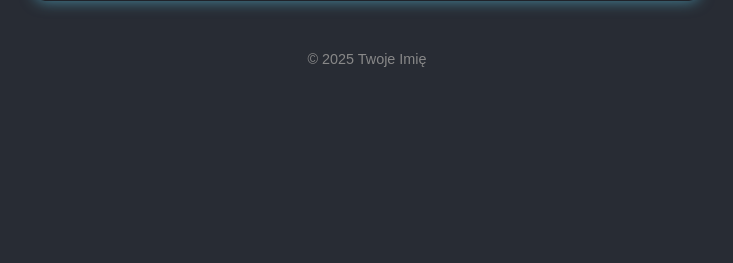
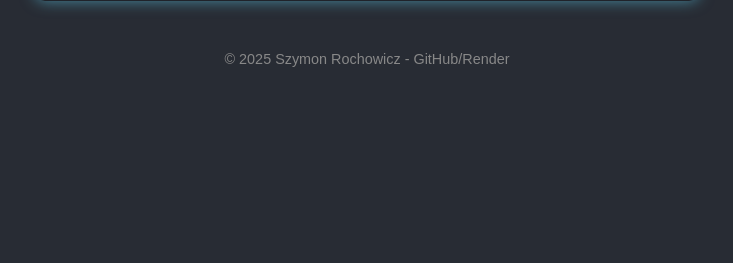
Before and after one commit to badmintonenjoyer/python-project, a Flask app: page / in a window 1280 px wide. Shown: the part 314-577 px from the top of the page, without its empty margins (273-1006 px from the left). Run offline with Flask 3, Linux system fonts and the light colour scheme.

Commit message:
Zmieniono readme

```diff
--- a/templates/index.html
+++ b/templates/index.html
@@ -61,7 +61,7 @@
     <button onclick="calculate()">Oblicz</button>
     <div id="result"></div>
   </div>
-  <footer>© 2025 Twoje Imię</footer>
+  <footer>© 2025 Szymon Rochowicz - GitHub/Render</footer>
 
   <script>
     function calculate() {
```
Also changed, not shown: README.md, main.py (line endings or trailing spaces), screenshot.png.
